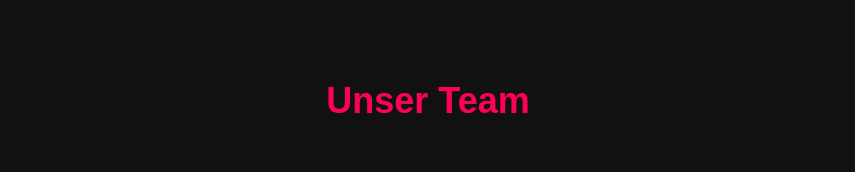
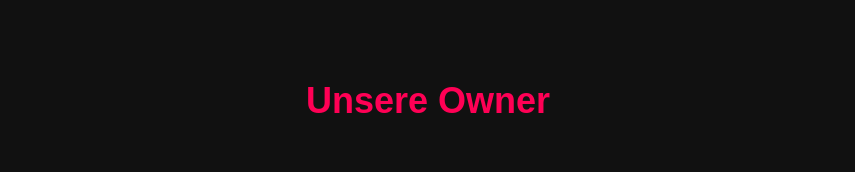
Before and after one commit to Esport-Team-VXR/Team-VXR, a plain HTML site: page index.html in a window 1280 px wide. Shown: the top 172 px of the page, without its empty margins (212-1067 px from the left). Drawn offline with Linux system fonts and the light colour scheme.

Commit message:
Update index.html

```diff
--- a/index.html
+++ b/index.html
@@ -5,7 +5,7 @@
     <title>Esport Team VXR</title>
     <link rel="stylesheet" href="style.css">
     <section id="team-roster">
-    <h2>Unser Team</h2>
+    <h2>Unsere Owner</h2>
     <div class="players-container">
 
         <div class="player">
```
